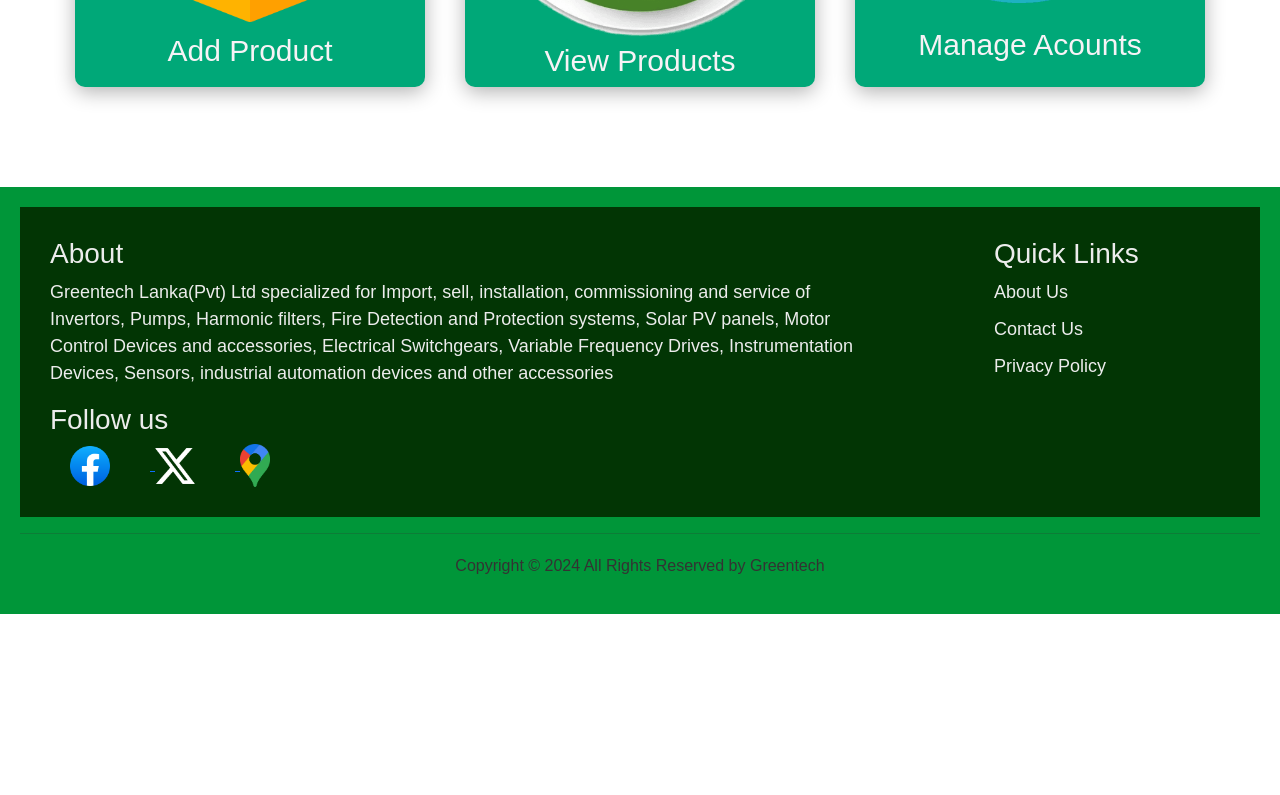
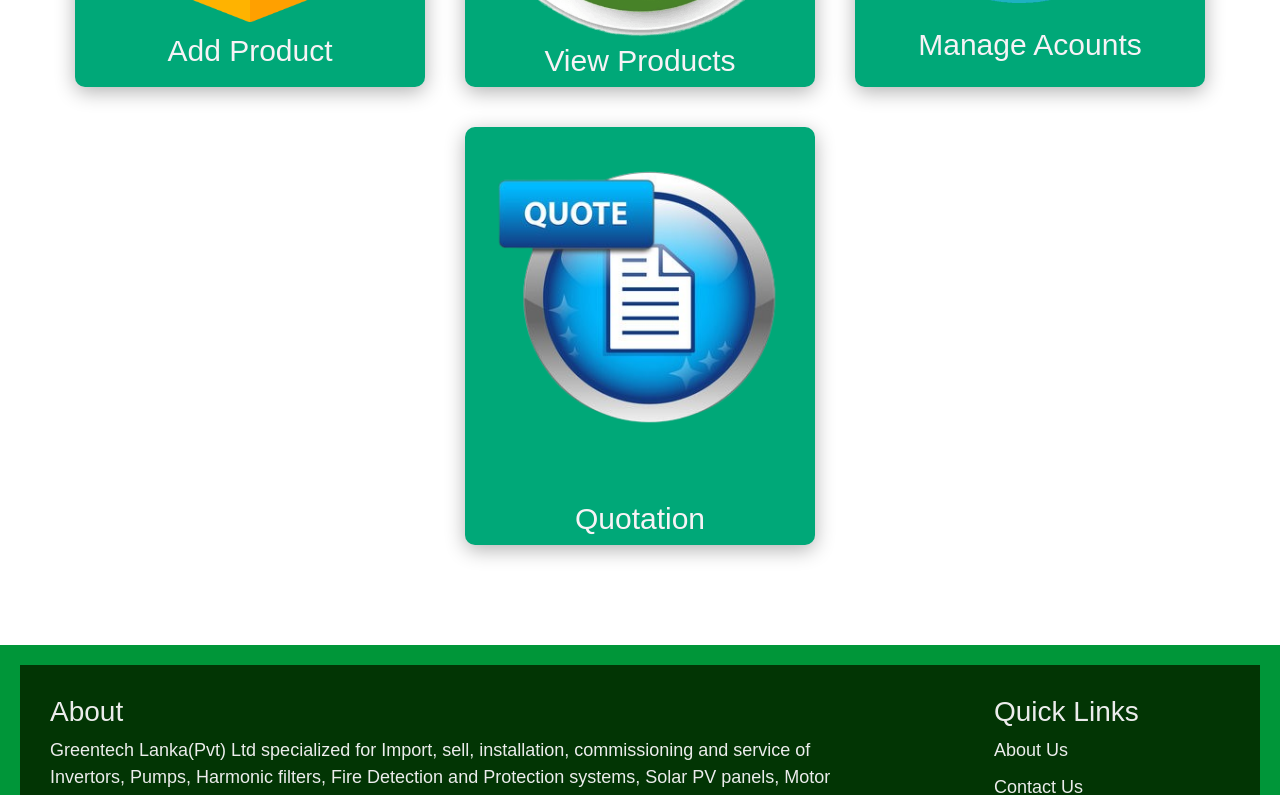
Before and after one commit to dineth-lochana/ProjectsProfessionalAspects, a React (Create React App) app in the folder client/: page /AdminDashbord in a window 1280 px wide. Shown: the part 600-1395 px from the top of the page. Before the commit the page ends 1214 px from the top, so only its background shows below. Built offline with nearby package versions, Linux system fonts and the light colour scheme; what @react-pdf/renderer would draw is missing.

Commit message:
modify admin dashbord
add quotation

```diff
--- a/client/src/pages/dhananjaya/AdminDashbord.jsx
+++ b/client/src/pages/dhananjaya/AdminDashbord.jsx
@@ -1,33 +1,39 @@
-import React from 'react';
+import React from "react";
 
-
-import { Link } from 'react-router-dom';
+import { Link } from "react-router-dom";
 
 const AdminDashboard = () => {
+  return (
+    <div>
+      <p style={{ textAlign: "center", paddingTop: "100px", fontSize: "50px" }}>
+        Admin Dashboard
+      </p>
 
-  return (
-    <div >
-<p style={{ textAlign: 'center', paddingTop: '100px', fontSize: '50px' }}>Admin Dashboard</p>
-
-    <div className='menu' style={{ paddingTop: '00px' ,paddingBottom:'100px'}}>
-
-
+      <div
+        className="menu"
+        style={{ paddingTop: "00px", paddingBottom: "100px" }}
+      >
         <div className="products">
-    <Link to="/AddProduct">    <div className="mproduct">
-
+          <Link to="/AddProduct">
+            {" "}
+            <div className="mproduct">
               <div className="image">
-
                 <img src="./images/add.png" alt="T-SHIRTS" />
               </div>
               <div className="name">
                 <h3>Add Product</h3>
               </div>
-    </div></Link>
+            </div>
+          </Link>
 
           <Link to="/Product">
             <div className="mproduct">
               <div className="image">
-          <img src="./images/view.png" alt="MUGS" style={{ width: '350px', paddingTop: '10px' }} />
+                <img
+                  src="./images/view.png"
+                  alt="MUGS"
+                  style={{ width: "350px", paddingTop: "10px" }}
+                />
               </div>
               <div className="name">
                 <h3>View Products</h3>
@@ -40,7 +46,11 @@ const AdminDashboard = () => {
                 <img
                   src="./images/acounts.png"
                   alt="PHONE CASES"
-            style={{ width: '320px', paddingTop: '10px', paddingLeft: '10px' }}
+                  style={{
+                    width: "320px",
+                    paddingTop: "10px",
+                    paddingLeft: "10px",
+                  }}
                 />
               </div>
               <div className="name">
@@ -49,11 +59,28 @@ const AdminDashboard = () => {
               </div>
             </div>
           </Link>
+          <Link to="/Quotation">
+            <div className="mproduct">
+              <div className="image">
+                <img
+                  src="./images/quotation.png"
+                  alt="PHONE CASES"
+                  style={{
+                    width: "350px",
+                    paddingTop: "10px",
+                    paddingLeft: "10px",
+                  }}
+                />
               </div>
-
+              <div className="name">
+                <br></br>
+                <h3>Quotation</h3>
               </div>
             </div>
-
+          </Link>
+        </div>
+      </div>
+    </div>
   );
 };
 
```
Also changed, not shown: client/src/pages/shehan/quotation.jsx (added, +17 -0 lines), client/public/images/quotation.png (added). Lines whose indentation alone changed are shown as unchanged.
